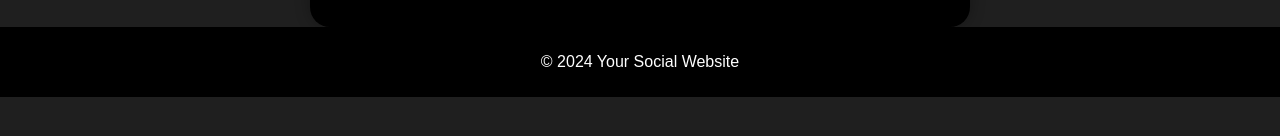
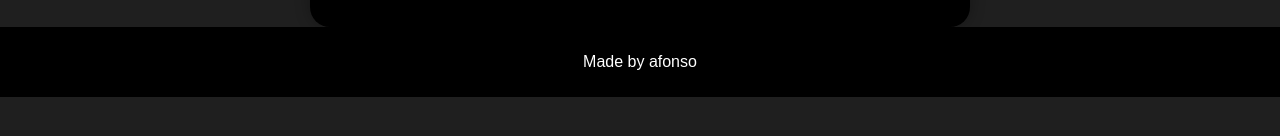
Before and after one commit to monkey-prog/site, a plain HTML site: page index.html in a window 1280 px wide. Shown: the part 614-750 px from the top of the page. Drawn offline with Linux system fonts and the light colour scheme.

Commit message:
Update index.html

```diff
--- a/index.html
+++ b/index.html
@@ -26,7 +26,7 @@
   </main>
 
   <footer>
-    <p>&copy; 2024 Your Social Website</p>
+    <p>Made by afonso</p>
   </footer>
 
   <script src="script.js"></script>
```
